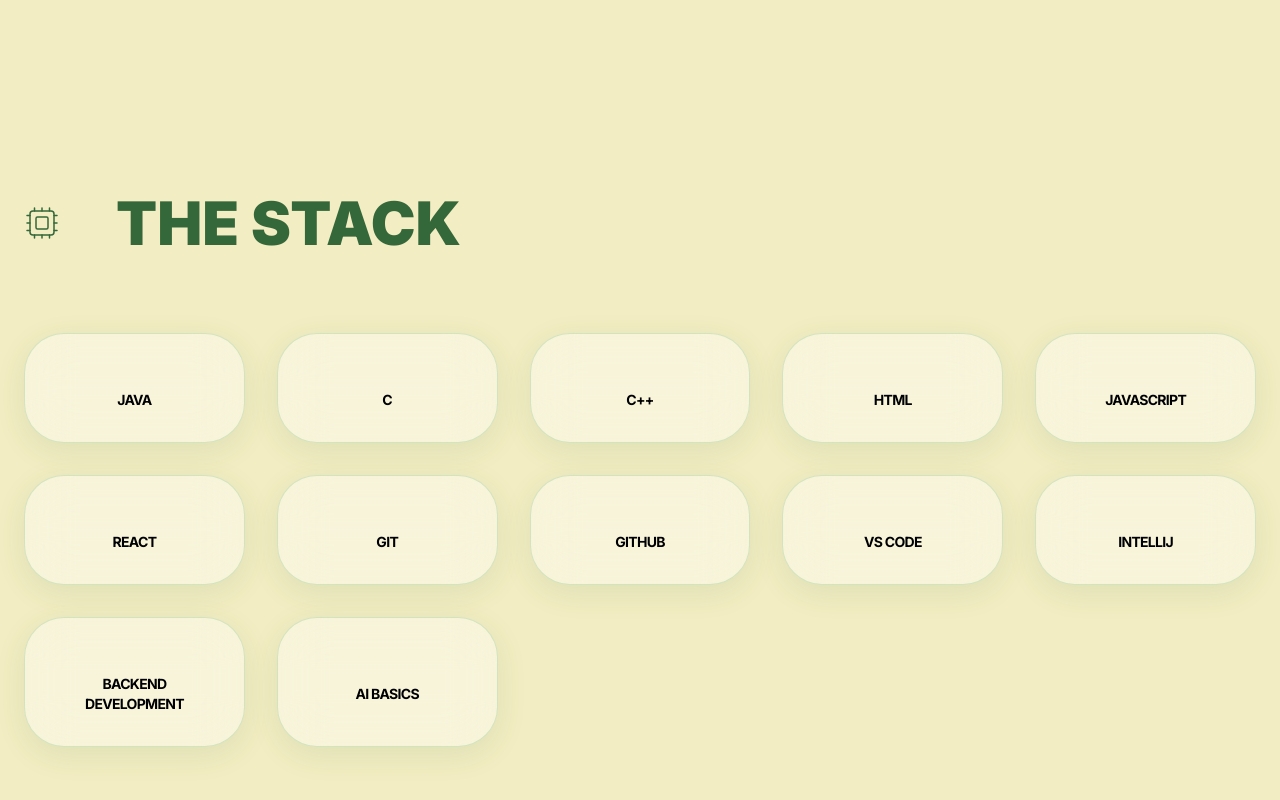
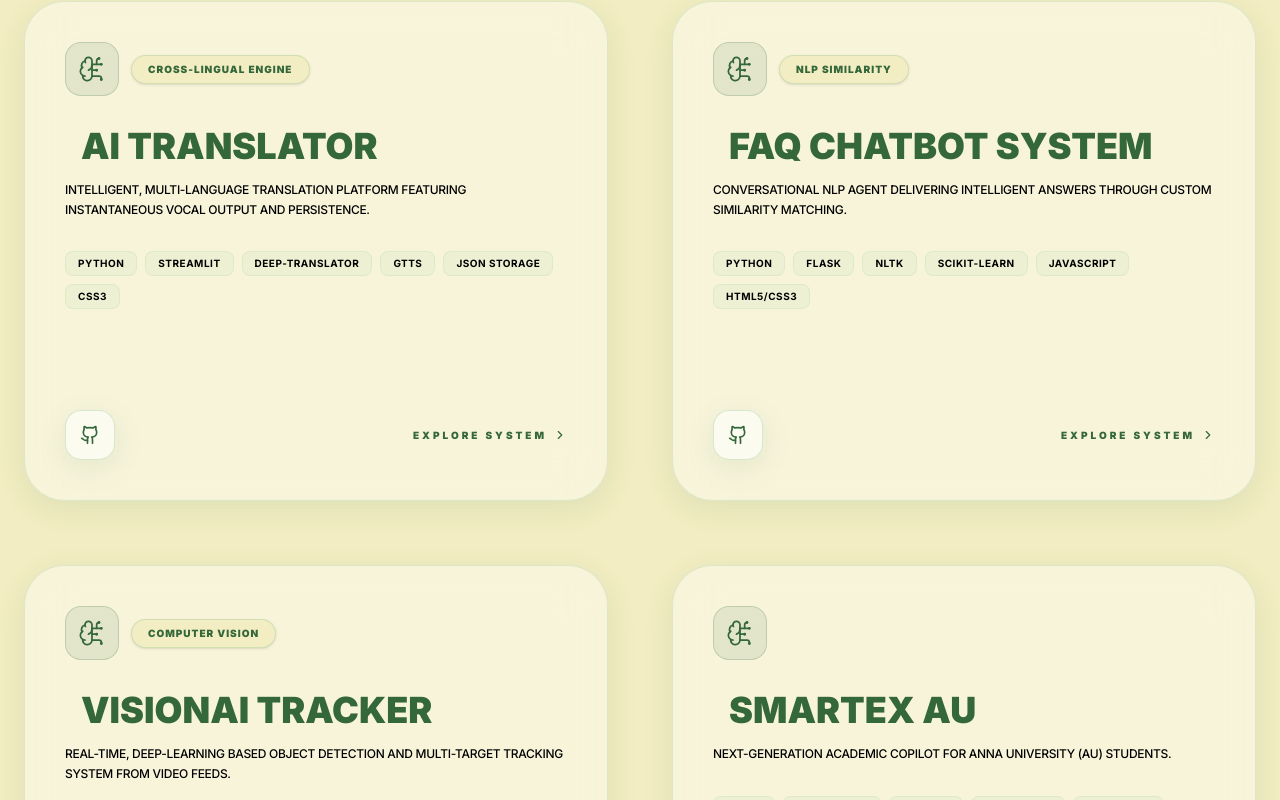
Before and after one commit to Jinsiya/Portfolio, a React (Vite) app: page / in a window 1280 px wide. Shown: the part 4480-5280 px from the top of the page. Built offline with nearby package versions, Linux system fonts and the light colour scheme.

Commit message:
feat: add AI Summarizer and Translator projects
Update README and project constants to include new AI-powered tools and provide local development instructions.

```diff
--- a/index.html
+++ b/index.html
@@ -3,7 +3,7 @@
   <head>
     <meta charset="UTF-8" />
     <meta name="viewport" content="width=device-width, initial-scale=1.0" />
-    <title>Jinsiya A- Portfolio</title>
+    <title>My Google AI Studio App</title>
   </head>
   <body>
     <div id="root"></div>
--- a/src/constants.ts
+++ b/src/constants.ts
@@ -70,6 +70,70 @@
       github: "https://github.com/Jinsiya/APOIES.git",
     },
     {
+      id: "ai-summarizer",
+      title: "AI Summarizer",
+      featured: false,
+      aim: "AI-powered web application that automatically generates concise summaries from lengthy texts.",
+      idea: "AI Text Summarizer leverages OpenAI's GPT models through an Express backend to transform voluminous text documents, reports, and articles into highly digestible summaries with built-in history tracking and modern glassmorphism features.",
+      working: [
+        "Advanced NLP summarization: Uses state-of-the-art GPT models to digest paragraphs and extract core themes.",
+        "Interactive Input: Rich UI with character counters, real-time feedback, and dynamic sizing.",
+        "Dynamic History Engine: Saves past summaries locally with custom searchable indexes and creation timestamps.",
+        "Instant Clip Actions: One-click clipboard utilities to streamline sharing summarized content."
+      ],
+      techStack: ["React", "Vite", "Node.js", "Express", "OpenAI API", "Tailwind CSS"],
+      badge: "AI-Powered NLP",
+      github: "https://github.com/Jinsiya/AI-Summarizer-",
+    },
+    {
+      id: "simple-language-translator",
+      title: "AI Translator",
+      featured: false,
+      aim: "Intelligent, multi-language translation platform featuring instantaneous vocal output and persistence.",
+      idea: "AI Translator bridges linguistic gaps by combining Streamlit's reactive UI with deep-translator algorithms and Google Text-to-Speech (gTTS), enabling fluid text translations across 8+ major regional Indian and international languages.",
+      working: [
+        "Auto Language Detection: Instantly senses source languages and adapts target schemas dynamically.",
+        "Deep Translation Pipeline: Integrates deep-translator Google translate wrappers to resolve linguistic nuances.",
+        "Vocal Output Engine: Generates high-fidelity audio streams for translated content via Google TTS.",
+        "Persistent JSON Logs: Auto-serializes queries and translations locally for seamless offline retrieval."
+      ],
+      techStack: ["Python", "Streamlit", "deep-translator", "gTTS", "JSON Storage", "CSS3"],
+      badge: "Cross-Lingual Engine",
+      github: "https://github.com/Jinsiya/CodeAlpha_SimpleLanguageTranslator",
+    },
+    {
+      id: "faq-chatbot",
+      title: "FAQ Chatbot System",
+      featured: false,
+      aim: "Conversational NLP agent delivering intelligent answers through custom similarity matching.",
+      idea: "This FAQ Chatbot harnesses scikit-learn's TF-IDF vectorization and cosine similarity calculations to provide instant, typo-tolerant responses to user queries from an extensible pre-defined knowledge base.",
+      working: [
+        "Text Preprocessing Pipeline: Runs tokenization, stemming, and lemmatization on raw user input.",
+        "Intelligent Math Similarity: Fits cosine metrics on TF-IDF matrices to determine the highest-confidence responses.",
+        "Confidence Meter: Exposes the exact percentage accuracy of the chatbot's matched results to the user.",
+        "Typo Tolerance & Fallback: Gracefully maps spelling variations and employs partial matches for high reliability."
+      ],
+      techStack: ["Python", "Flask", "NLTK", "scikit-learn", "JavaScript", "HTML5/CSS3"],
+      badge: "NLP Similarity",
+      github: "https://github.com/Jinsiya/CodeAlpha_ChatbotsforFAQs",
+    },
+    {
+      id: "face-detection-tracking",
+      title: "VisionAI Tracker",
+      featured: false,
+      aim: "Real-time, deep-learning based object detection and multi-target tracking system from video feeds.",
+      idea: "VisionAI is a real-time computer vision platform powered by state-of-the-art YOLO and MobileNet SSD models to detect and assign unique trackable IDs to over 20+ common object categories in camera streams.",
+      working: [
+        "Real-time webcam video: Utilizes OpenCV streams and thread-safe Flask pathways for low-latency live frames.",
+        "Advanced Tracking Architecture: Incorporates the SORT algorithm (Kalman Filter + Hungarian matching) for ID preservation.",
+        "YOLO Object Classification: Identifies and highlights pedestrians, vehicles, and pets with high-confidence bounding boxes.",
+        "Interactive Statistics Hub: Charts live FPS metrics, cumulative target counts, and distribution parameters on a rich dark dashboard."
+      ],
+      techStack: ["Python", "OpenCV", "Flask", "YOLOv8", "SORT Algorithm", "JavaScript"],
+      badge: "Computer Vision",
+      github: "https://github.com/Jinsiya/CodeAlpha_Object--detection-and-tracking",
+    },
+    {
       id: "smartex",
       title: "SmartEx AU",
       featured: false,
```
Also changed, not shown: 1 other file (tests, documents, lock files or other folders).
